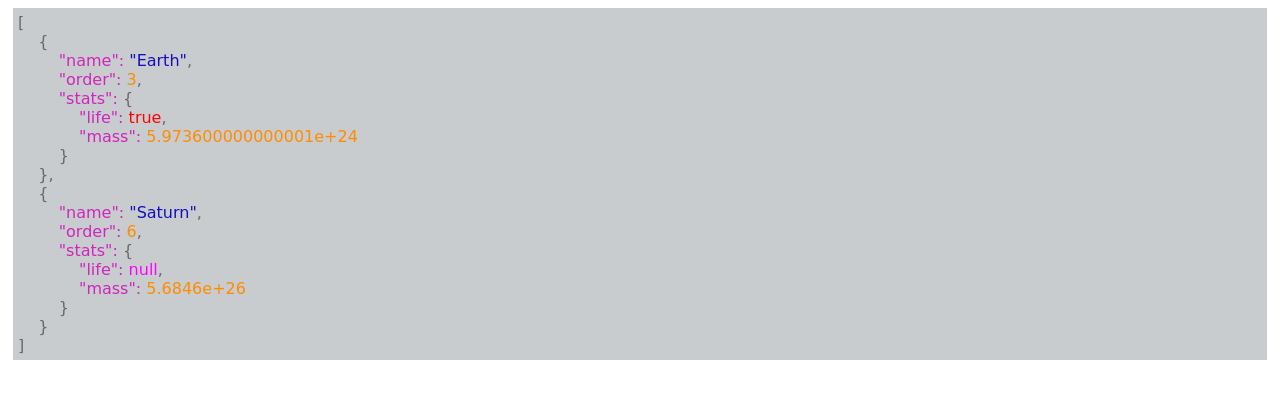
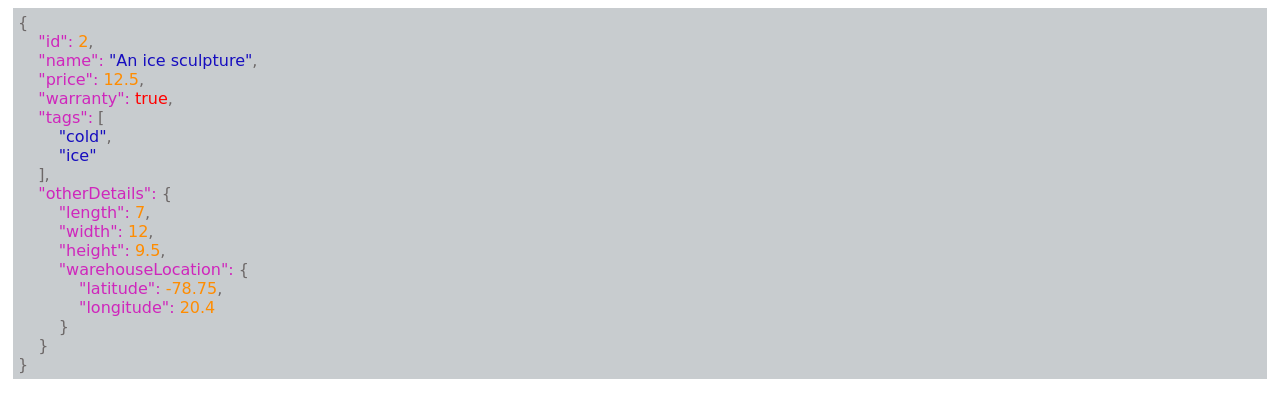
Before and after one commit to dim912/handlebar-pretty-json, a website: page sample/index.html in a window 1280 px wide. Drawn offline with Linux system fonts and the light colour scheme.

Commit message:
updated package name. changed sample.

```diff
--- a/sample/index.html
+++ b/sample/index.html
@@ -7,24 +7,25 @@
 
 </head>
 
-<pre>[
-    {
-        <span class="key">"name":</span> <span class="string">"Earth"</span>,
-        <span class="key">"order":</span> <span class="number">3</span>,
-        <span class="key">"stats":</span> {
-            <span class="key">"life":</span> <span class="boolean">true</span>,
-            <span class="key">"mass":</span> <span class="number">5.973600000000001e+24</span>
-        }
-    },
-    {
-        <span class="key">"name":</span> <span class="string">"Saturn"</span>,
-        <span class="key">"order":</span> <span class="number">6</span>,
-        <span class="key">"stats":</span> {
-            <span class="key">"life":</span> <span class="null">null</span>,
-            <span class="key">"mass":</span> <span class="number">5.6846e+26</span>
+<pre>{
+    <span class="key">"id":</span> <span class="number">2</span>,
+    <span class="key">"name":</span> <span class="string">"An ice sculpture"</span>,
+    <span class="key">"price":</span> <span class="number">12.5</span>,
+    <span class="key">"warranty":</span> <span class="boolean">true</span>,
+    <span class="key">"tags":</span> [
+        <span class="string">"cold"</span>,
+        <span class="string">"ice"</span>
+    ],
+    <span class="key">"otherDetails":</span> {
+        <span class="key">"length":</span> <span class="number">7</span>,
+        <span class="key">"width":</span> <span class="number">12</span>,
+        <span class="key">"height":</span> <span class="number">9.5</span>,
+        <span class="key">"warehouseLocation":</span> {
+            <span class="key">"latitude":</span> <span class="number">-78.75</span>,
+            <span class="key">"longitude":</span> <span class="number">20.4</span>
         }
     }
-]</pre> <style>
+}</pre> <style>
         pre {
             font-family: cursive;
             background-color: #c8cccf;;
```
Also changed, not shown: package.json (+14 -8 lines), sample/sample.js (+20 -4 lines), README.md, sample/result.JPG.
